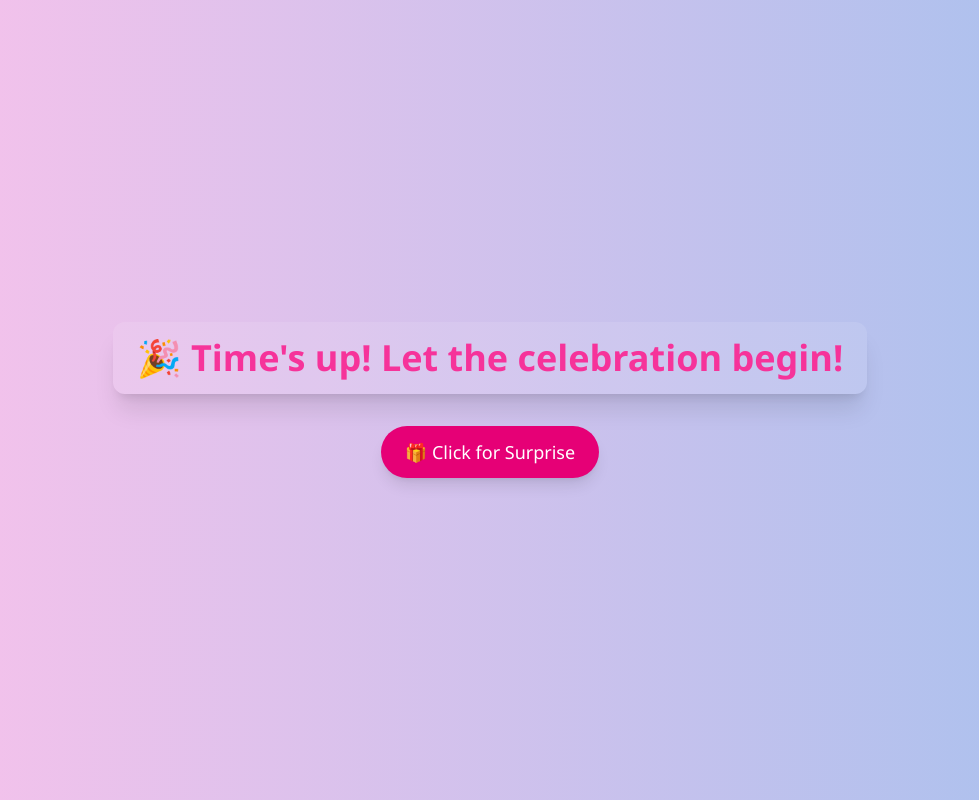
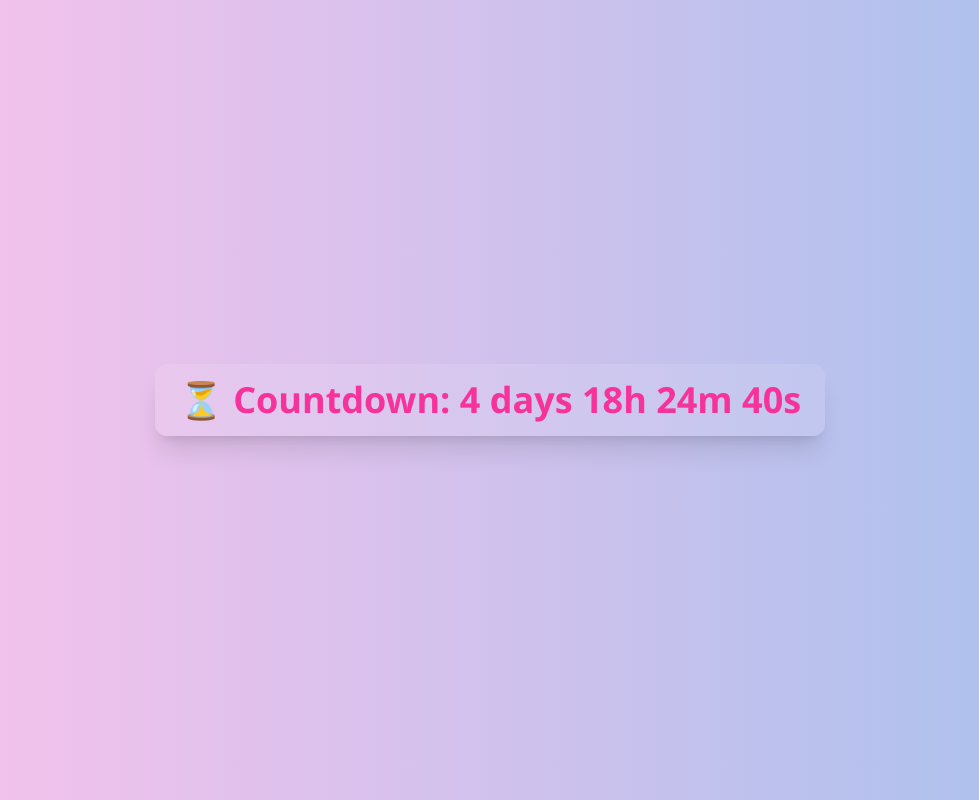
Before and after one commit to krraushan98/birthday-wish, a React (Vite) app: page / in a window 1280 px wide. Shown: the whole page, without its empty margins (150-1129 px from the left). Built offline with nearby package versions, Linux system fonts and the light colour scheme.

Commit message:
set timer

```diff
--- a/src/component/Countdown.jsx
+++ b/src/component/Countdown.jsx
@@ -2,7 +2,7 @@ import { useEffect, useState } from 'react';
 
 const Countdown = ({ onComplete }) => {
   const calculateTimeLeft = () => {
-    const difference = +new Date('2025-04-19T23:59:59') - +new Date();
+    const difference = +new Date('2025-04-25T23:59:59') - +new Date();
     let timeLeft = {};
 
     if (difference > 0) {
```
